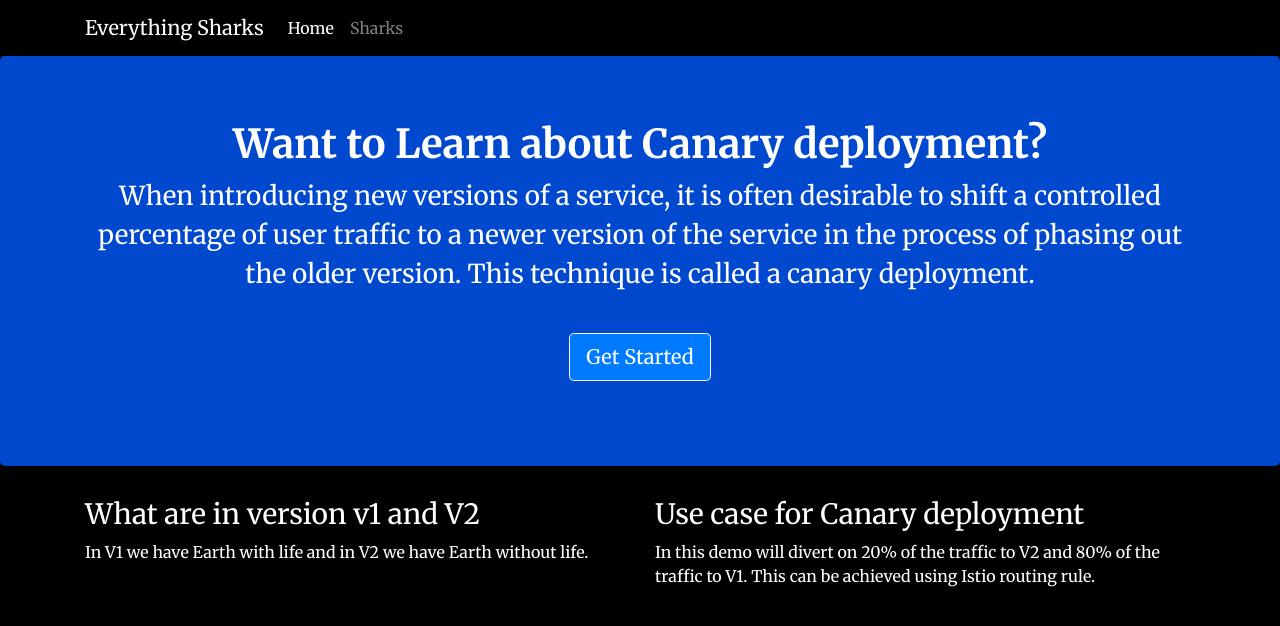
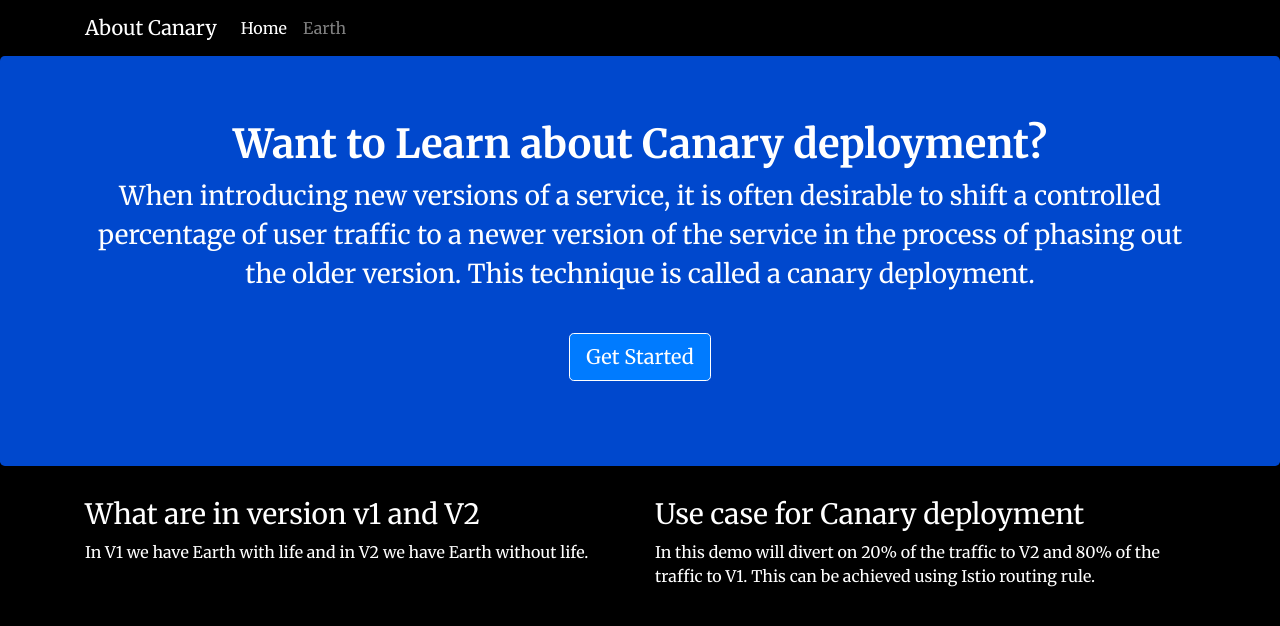
Before and after one commit to Amit4india/demo-db2, a website: page views/index.html in a window 1280 px wide. Drawn offline with nearby package versions, Linux system fonts and the light colour scheme.

Commit message:
modified Index and Shark.html files

```diff
--- a/views/index.html
+++ b/views/index.html
@@ -14,12 +14,12 @@
     <nav class="navbar navbar-dark navbar-static-top navbar-expand-md">
         <div class="container">
             <button type="button" class="navbar-toggler collapsed" data-toggle="collapse" data-target="#bs-example-navbar-collapse-1" aria-expanded="false"> <span class="sr-only">Toggle navigation</span>
-            </button> <a class="navbar-brand" href="#">Everything Sharks</a>
+            </button> <a class="navbar-brand" href="#">About Canary</a>
             <div class="collapse navbar-collapse" id="bs-example-navbar-collapse-1">
                 <ul class="nav navbar-nav mr-auto">
                     <li class="active nav-item"><a href="/" class="nav-link">Home</a>
                     </li>
-                    <li class="nav-item"><a href="/sharks" class="nav-link">Sharks</a>
+                    <li class="nav-item"><a href="/sharks" class="nav-link">Earth</a>
                     </li>
                 </ul>
             </div>
```
Also changed, not shown: views/sharks.html (+2 -2 lines).
